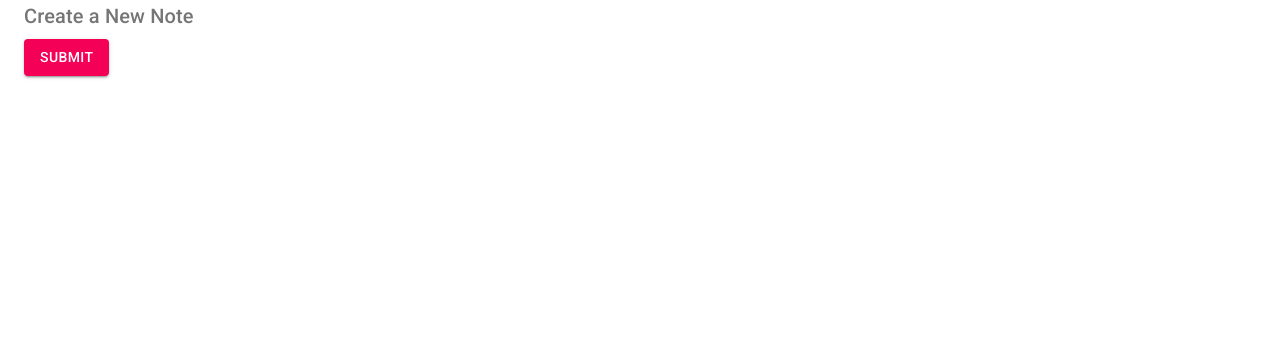
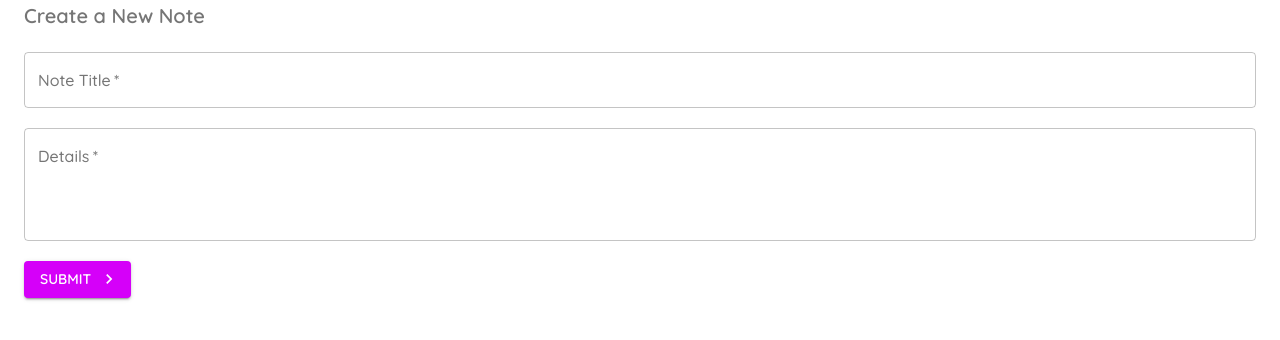
Before and after one commit to KangoChipaila/Learn-Material-UI, a React (Create React App) app: page /create in a window 1280 px wide. Shown: the top 340 px of the page. Built offline with nearby package versions, Linux system fonts and the light colour scheme.

Commit message:
Lesson 7 Complete

```diff
--- a/src/App.js
+++ b/src/App.js
@@ -1,9 +1,28 @@
 import { BrowserRouter as Router, Switch, Route } from 'react-router-dom'
+import { createTheme, ThemeProvider } from '@material-ui/core';
 import Notes from './pages/Notes'
 import Create from './pages/Create'
+import { purple } from '@mui/material/colors';
+
+const theme = createTheme({
+  palette: {
+    primary: {
+      main: '#fefefe'
+    },
+    secondary: purple
+  },
+  typography: {
+    fontFamily: 'Quicksand',
+    fontWeightLight: 400,
+    fontWeightRegular: 500,
+    fontWeightMedium: 600,
+    fontWeightBold: 700
+  }
+})
 
 function App() {
   return (
+    <ThemeProvider theme={ theme }>
       <Router>
         <Switch>
           <Route exact path="/">
@@ -14,6 +33,7 @@ function App() {
           </Route>
         </Switch>
       </Router>
+    </ThemeProvider>
   );
 }
 
--- a/src/index.css
+++ b/src/index.css
@@ -1,3 +1,5 @@
+@import url('https://fonts.googleapis.com/css2?family=Quicksand:wght@300;400;500;600;700&display=swap');
+
 body {
   margin: 0;
   -webkit-font-smoothing: antialiased;
--- a/src/pages/Create.js
+++ b/src/pages/Create.js
@@ -1,26 +1,85 @@
-import React from 'react'
-import Typography from '@material-ui/core/Typography';
-import Button from '@material-ui/core/Button';
-import Container from '@material-ui/core/Container';
+import React, { useState } from 'react'
+import Typography from '@material-ui/core/Typography'
+import Button from '@material-ui/core/Button'
+import Container from '@material-ui/core/Container'
+import KeyboardArrowRightIcon from '@material-ui/icons/KeyboardArrowRight'
+import { makeStyles } from '@material-ui/core'
+import TextField from '@material-ui/core/TextField'
+
+const useStyles = makeStyles({
+  field: {
+    marginTop: 20,
+    marginBottom: 20,
+    display: 'block'
+  }
+})
 
 export default function Create() {
+  const classes = useStyles()
+  const [title, setTitle] = useState('')
+  const [details, setDetails] = useState('')
+  const [titleError, setTitleError] = useState(false)
+  const [detailsError, setDetailsError] = useState(false)
+
+  const handleSubmit = (e) => {
+    e.preventDefault()
+    setTitleError(false)
+    setDetailsError(false)
+
+    if (title == '') {
+      setTitleError(true)
+    }
+    if (details == '') {
+      setDetailsError(true)
+    }
+    if (title && details) {
+      console.log(title, details)
+    }
+  }
+
   return (
-    <Container>
+    <Container size="sm">
       <Typography
         variant="h6"
         color="textSecondary"
         component="h2"
-        gutterBottom>
+        gutterBottom
+      >
         Create a New Note
       </Typography>
 
-      <Button
-        onClick={() => console.log('You clicked me')}
-        type="submit"
-        color="secondary"
-        variant='contained'>
-        Submit
-      </Button>
+      <form noValidate autoComplete="off" onSubmit={handleSubmit}>
+        <TextField className={classes.field}
+          onChange={(e) => setTitle(e.target.value)}
+          label="Note Title"
+          variant="outlined"
+          color="secondary"
+          fullWidth
+          required
+          error={titleError}
+        />
+        <TextField className={classes.field}
+          onChange={(e) => setDetails(e.target.value)}
+          label="Details"
+          variant="outlined"
+          color="secondary"
+          multiline
+          rows={4}
+          fullWidth
+          required
+          error={detailsError}
+        />
+
+        <Button
+          type="submit"
+          color="secondary"
+          variant="contained"
+          endIcon={<KeyboardArrowRightIcon />}>
+          Submit
+        </Button>
+      </form>
+
+
     </Container>
   )
 }
```
Also changed, not shown: package.json (+7 -1 lines), 1 other file (tests, documents, lock files or other folders). Lines whose indentation alone changed are shown as unchanged.
